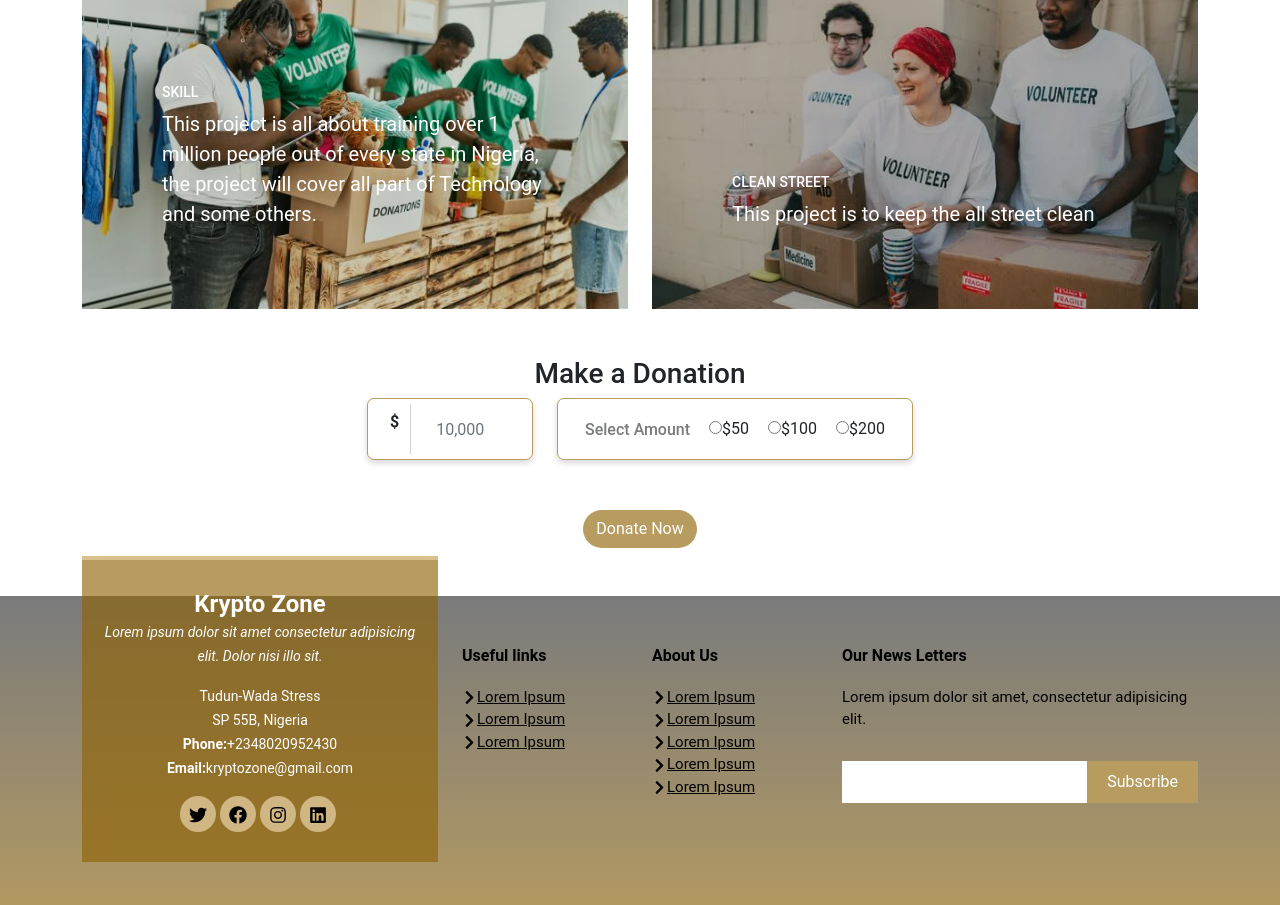
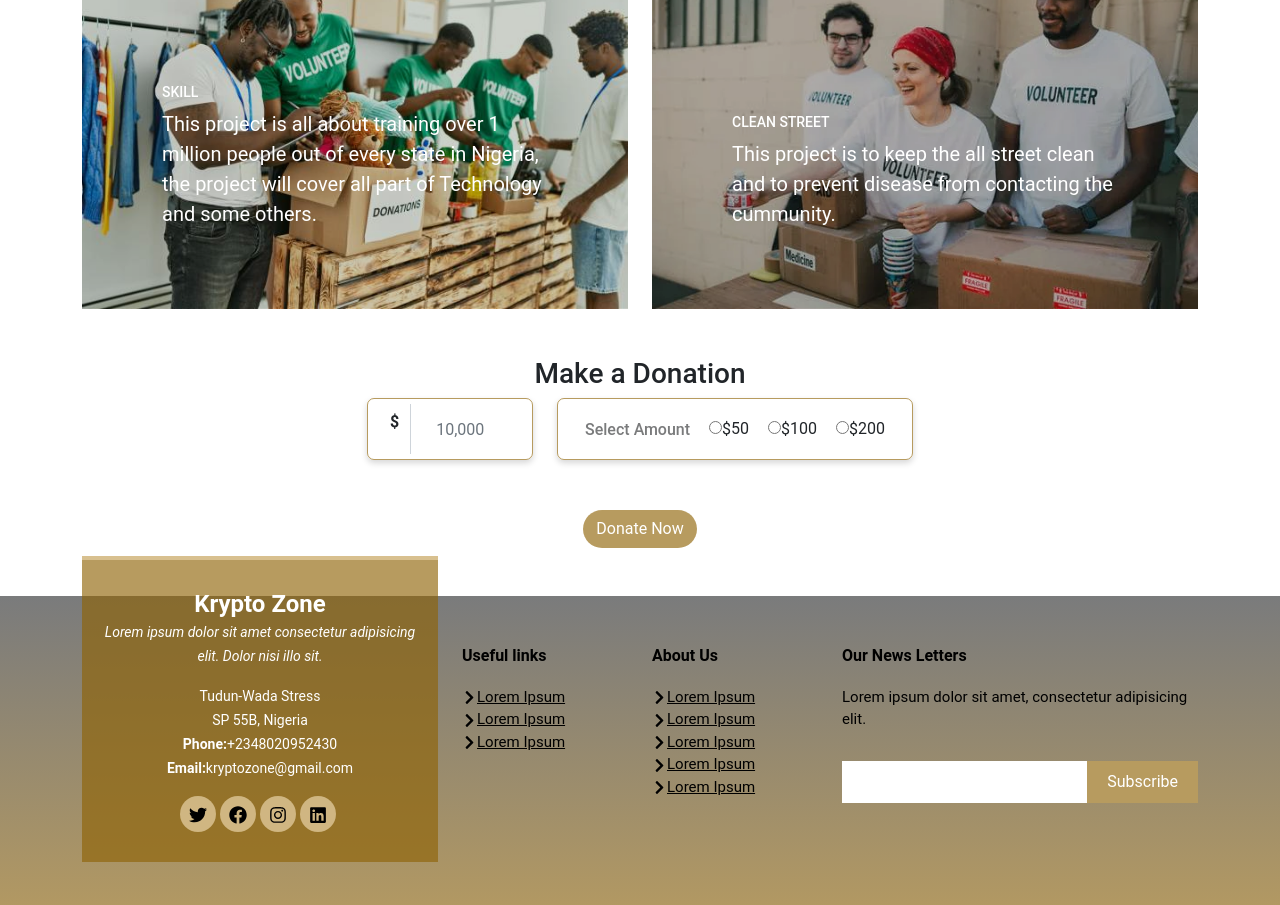
Before and after one commit to zeredogo/krypto-zone-charity, a React (Create React App) app: page / in a window 1280 px wide. Shown: the part 4700-5605 px from the top of the page. Built offline with nearby package versions, Linux system fonts and the light colour scheme.

Commit message:
updating commit

```diff
--- a/src/component/FinishedProject.jsx
+++ b/src/component/FinishedProject.jsx
@@ -102,7 +102,8 @@ const FinishedProject = () => {
                     <h2>clean street</h2>
                     <p className="mb-0">
                       This project is to keep the all
-                      street clean
+                      street clean and to prevent disease from
+                      contacting the cummunity.
                     </p>
                   </span>
                 </span>
```
